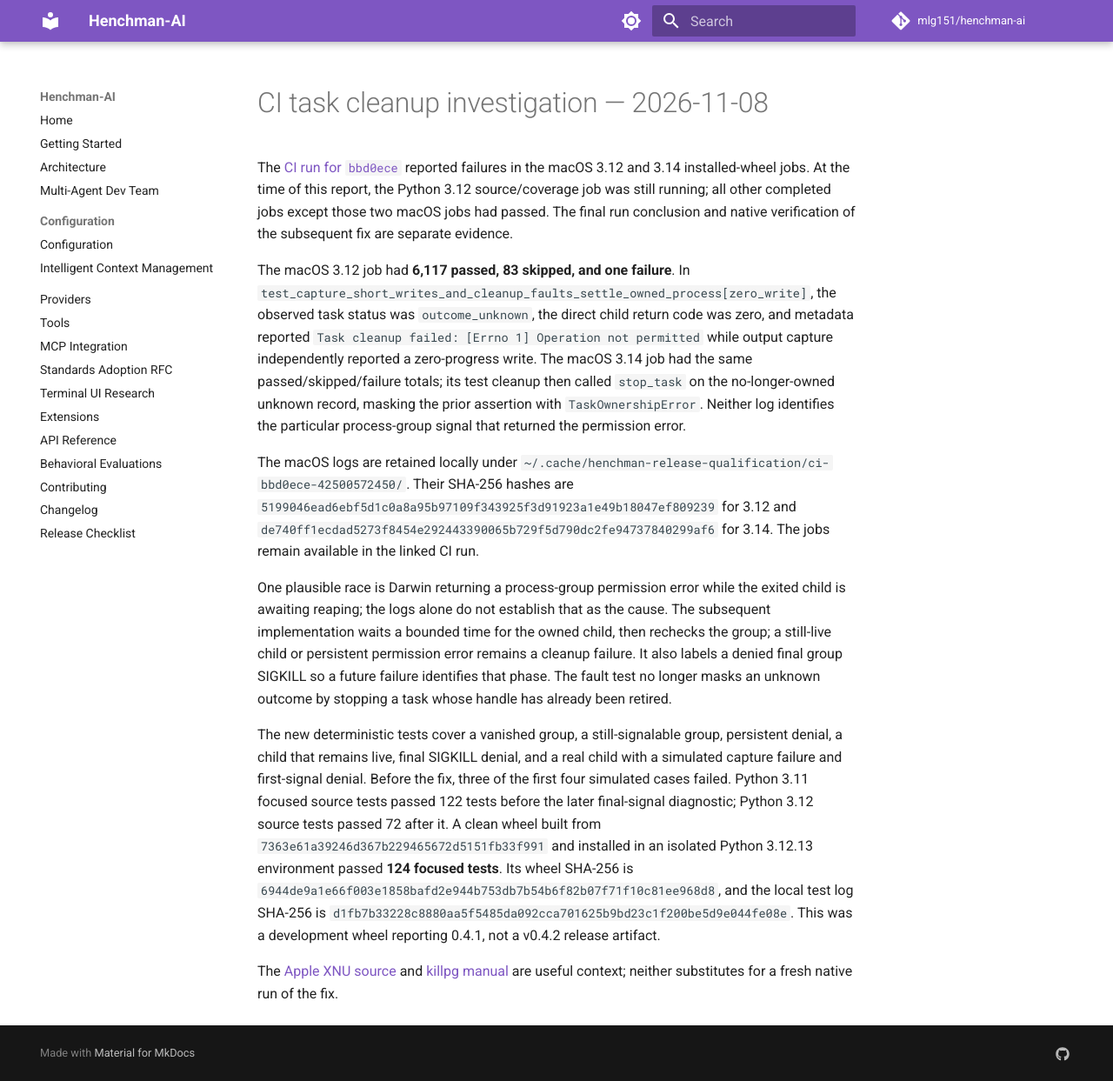
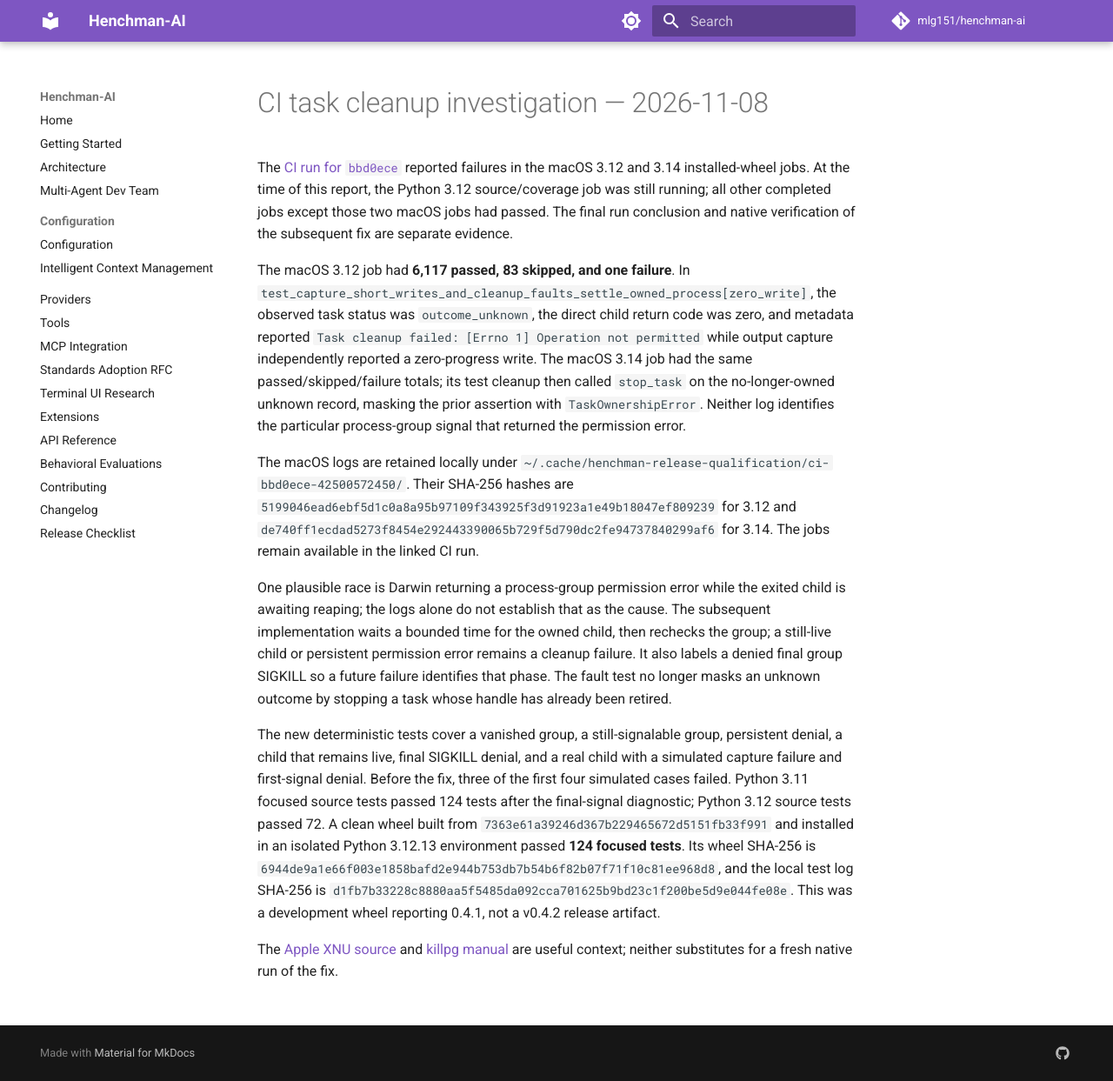
Before and after one commit to mlg151/henchman-ai, an MkDocs documentation site: the page built from docs/evaluations/2026-11-08-ci-bbd0ece-investigation.md, in a window 1280 px wide and 1243 px high. Shown: the whole window at 87% size. Built offline with MkDocs 1.6.1 and Material for MkDocs 9.7.7, drawn with Linux system fonts in a browser that asks for light colours; comment, search, counter and statistics services are not loaded.

Commit message:
Record final Python 3.11 task checks

```diff
--- a/docs/evaluations/2026-11-08-ci-bbd0ece-investigation.md
+++ b/docs/evaluations/2026-11-08-ci-bbd0ece-investigation.md
@@ -34,8 +34,8 @@ The new deterministic tests cover a vanished group, a still-signalable group,
 persistent denial, a child that remains live, final SIGKILL denial, and a real
 child with a simulated capture failure and first-signal denial. Before the fix,
 three of the first four simulated cases failed. Python 3.11 focused source tests
-passed 122 tests before the later final-signal diagnostic; Python 3.12 source
-tests passed 72 after it. A clean wheel built from `7363e61a39246d367b229465672d5151fb33f991`
+passed 124 tests after the final-signal diagnostic; Python 3.12 source tests
+passed 72. A clean wheel built from `7363e61a39246d367b229465672d5151fb33f991`
 and installed in an isolated Python 3.12.13 environment passed **124 focused
 tests**. Its wheel SHA-256 is
 `6944de9a1e66f003e1858bafd2e944b753db7b54b6f82b07f71f10c81ee968d8`,
```
